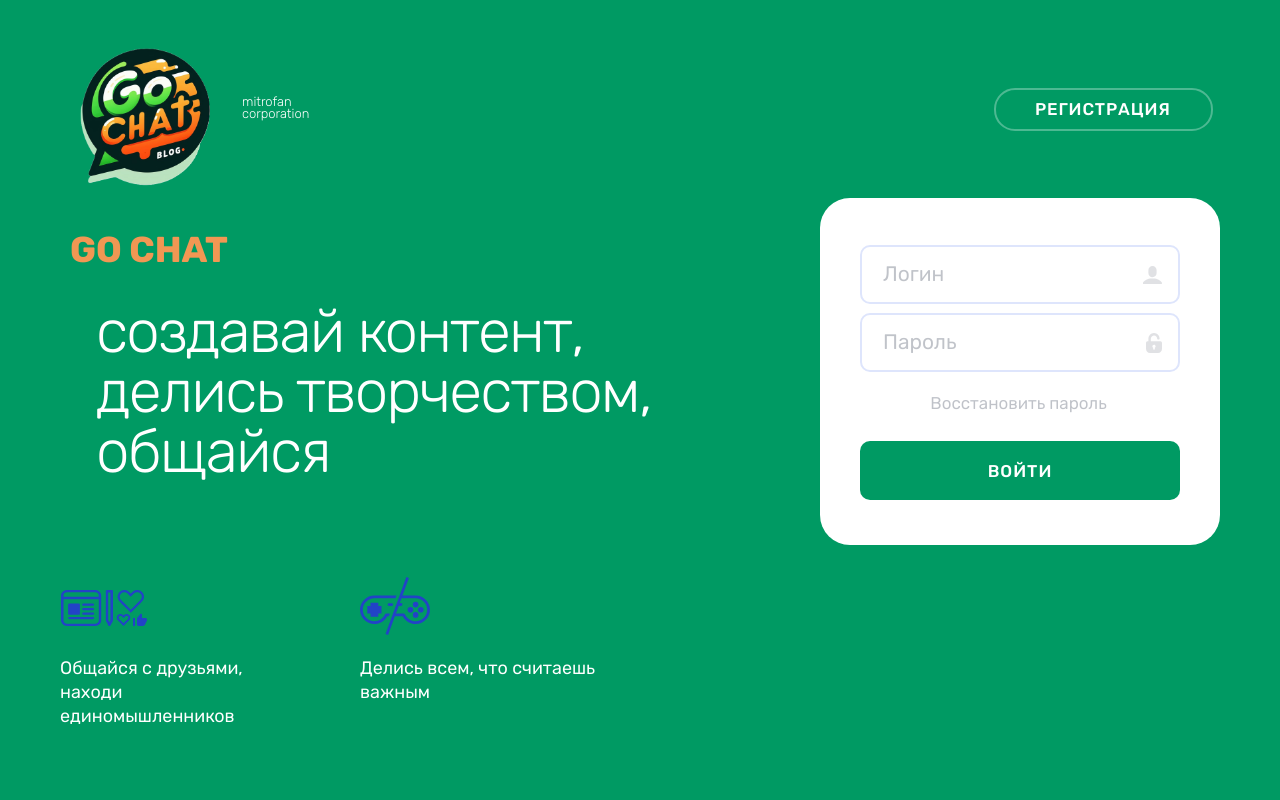
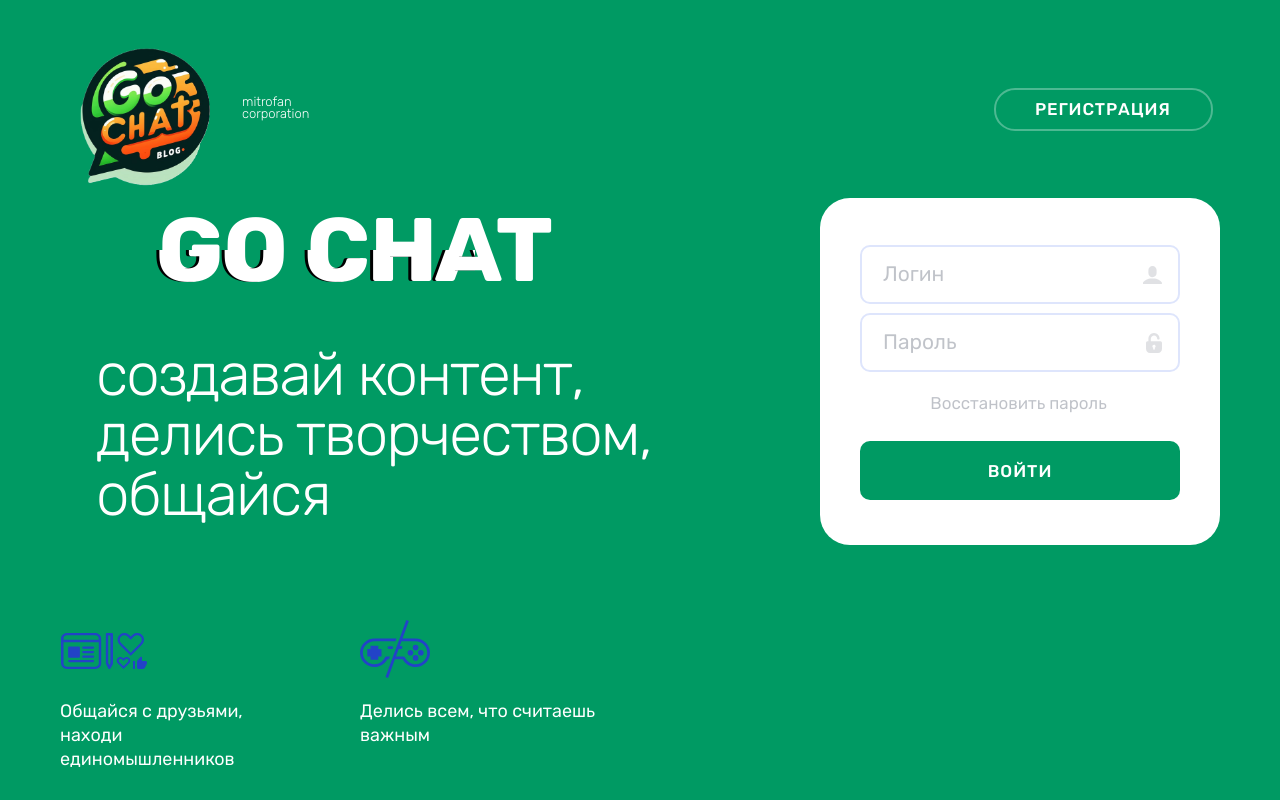
Before and after one commit to Mitrofanna/mitrofan-corporation, a React (Vite) app: page / in a window 1280 px wide. Shown: the top 800 px of the page. Built offline with nearby package versions, Linux system fonts and the light colour scheme.

Commit message:
добавляет эффект glitch на название блога

```diff
--- a/src/pages/main-page.tsx
+++ b/src/pages/main-page.tsx
@@ -1,6 +1,7 @@
 import { Link } from "react-router-dom";
 import Footer from "../components/footer";
 import { Helmet } from "react-helmet-async";
+import "../styles/glitch.css";
 
 function MainPage(): JSX.Element {
     return (
@@ -34,8 +35,9 @@ function MainPage(): JSX.Element {
             <h1 className="visually-hidden">Главная страница блога</h1>
             <div className="page__main-wrapper page__main-wrapper--intro container">
                 <section className="intro">
-                <h2 className="visually-hidden">Наши преимущества</h2>
-                <h2 className="intro__blog">GO CHAT</h2>
+                <div className="intro__title box">
+                    <h1 className="intro__glitch glitch">GO CHAT</h1>
+                </div>
                 <b className="intro__slogan">создавай контент,<br></br> делись творчеством,<br></br>общайся</b>
                 <ul className="intro__advantages-list">
                     <li className="intro__advantage intro__advantage--ease">
--- /dev/null
+++ b/src/styles/glitch.css
@@ -0,0 +1,164 @@
+.box {
+    display: flex;
+    justify-content: center;
+    align-items: center;
+    height: 100%;
+  }
+  .box .glitch {
+    margin-top: -25px;
+    color: #fff;
+    font-family: inherit;
+    font-weight: 600;
+    font-size: 90px;
+    position: relative;
+    padding: 30px;
+  }
+  .box .glitch:before, .box .glitch:after {
+    content: "GO CHAT";
+    color: #fff;
+    position: absolute;
+    top: 0;
+    overflow: hidden;
+    padding: 30px;
+  }
+  .box .glitch:before {
+    left: 3px;
+    text-shadow: -3px 0 rgb(241, 151, 83);
+    animation: glitch-before 2s linear 0s infinite alternate;
+  }
+  .box .glitch:after {
+    left: -3px;
+    text-shadow: -3px 0 #000000;
+    animation: glitch-after 2s linear 0s infinite alternate;
+  }
+
+  @keyframes glitch-before {
+    0% {
+      clip: rect(141px, 350px, 23px, 30px);
+    }
+    5% {
+      clip: rect(48px, 350px, 79px, 30px);
+    }
+    10% {
+      clip: rect(25px, 350px, 60px, 30px);
+    }
+    15% {
+      clip: rect(121px, 350px, 149px, 30px);
+    }
+    20% {
+      clip: rect(116px, 350px, 95px, 30px);
+    }
+    25% {
+      clip: rect(36px, 350px, 109px, 30px);
+    }
+    30% {
+      clip: rect(126px, 350px, 125px, 30px);
+    }
+    35% {
+      clip: rect(71px, 350px, 10px, 30px);
+    }
+    40% {
+      clip: rect(107px, 350px, 71px, 30px);
+    }
+    45% {
+      clip: rect(54px, 350px, 87px, 30px);
+    }
+    50% {
+      clip: rect(136px, 350px, 115px, 30px);
+    }
+    55% {
+      clip: rect(46px, 350px, 134px, 30px);
+    }
+    60% {
+      clip: rect(62px, 350px, 108px, 30px);
+    }
+    65% {
+      clip: rect(121px, 350px, 75px, 30px);
+    }
+    70% {
+      clip: rect(74px, 350px, 115px, 30px);
+    }
+    75% {
+      clip: rect(146px, 350px, 36px, 30px);
+    }
+    80% {
+      clip: rect(104px, 350px, 66px, 30px);
+    }
+    85% {
+      clip: rect(114px, 350px, 92px, 30px);
+    }
+    90% {
+      clip: rect(128px, 350px, 108px, 30px);
+    }
+    95% {
+      clip: rect(29px, 350px, 94px, 30px);
+    }
+    100% {
+      clip: rect(51px, 350px, 69px, 30px);
+    }
+  }
+  @keyframes glitch-after {
+    0% {
+      clip: rect(57px, 350px, 77px, 30px);
+    }
+    5% {
+      clip: rect(29px, 350px, 24px, 30px);
+    }
+    10% {
+      clip: rect(140px, 350px, 149px, 30px);
+    }
+    15% {
+      clip: rect(83px, 350px, 139px, 30px);
+    }
+    20% {
+      clip: rect(93px, 350px, 73px, 30px);
+    }
+    25% {
+      clip: rect(65px, 350px, 84px, 30px);
+    }
+    30% {
+      clip: rect(80px, 350px, 3px, 30px);
+    }
+    35% {
+      clip: rect(57px, 350px, 19px, 30px);
+    }
+    40% {
+      clip: rect(126px, 350px, 48px, 30px);
+    }
+    45% {
+      clip: rect(76px, 350px, 116px, 30px);
+    }
+    50% {
+      clip: rect(9px, 350px, 38px, 30px);
+    }
+    55% {
+      clip: rect(11px, 350px, 90px, 30px);
+    }
+    60% {
+      clip: rect(127px, 350px, 150px, 30px);
+    }
+    65% {
+      clip: rect(141px, 350px, 67px, 30px);
+    }
+    70% {
+      clip: rect(94px, 350px, 37px, 30px);
+    }
+    75% {
+      clip: rect(139px, 350px, 71px, 30px);
+    }
+    80% {
+      clip: rect(77px, 350px, 139px, 30px);
+    }
+    85% {
+      clip: rect(66px, 350px, 72px, 30px);
+    }
+    90% {
+      clip: rect(27px, 350px, 111px, 30px);
+    }
+    95% {
+      clip: rect(10px, 350px, 108px, 30px);
+    }
+    100% {
+      clip: rect(111px, 350px, 78px, 30px);
+    }
+  };
```
Also changed, not shown: public/css/main.css.
